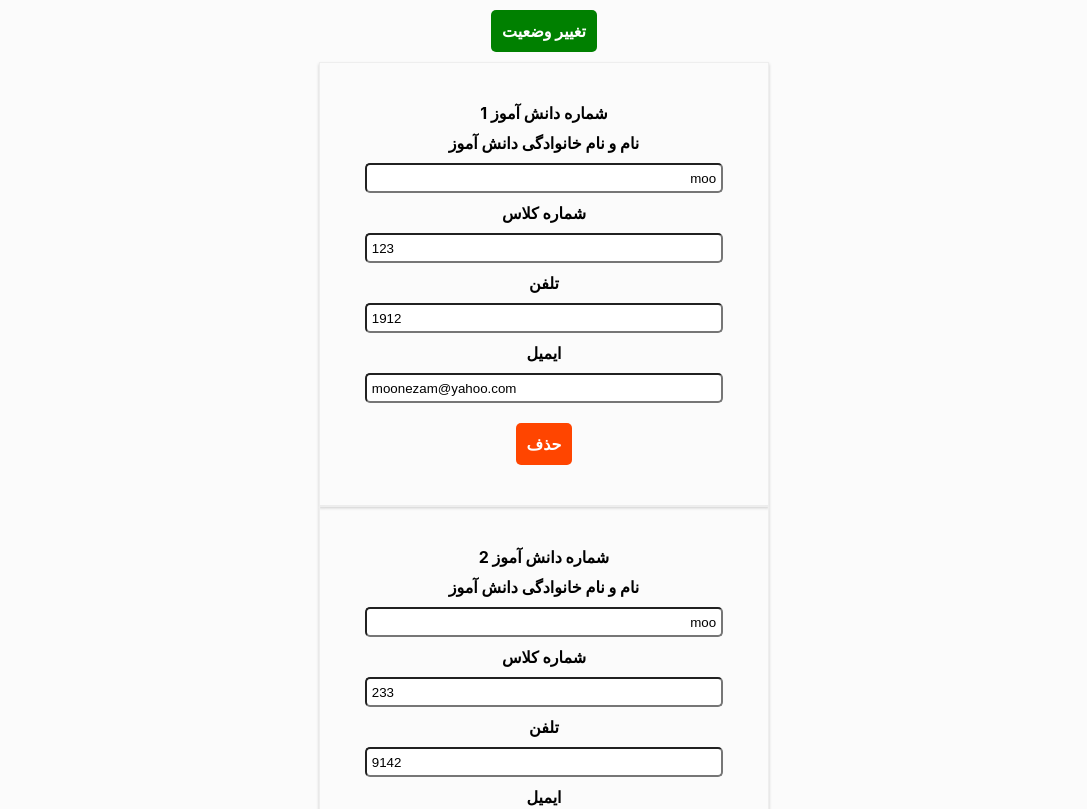
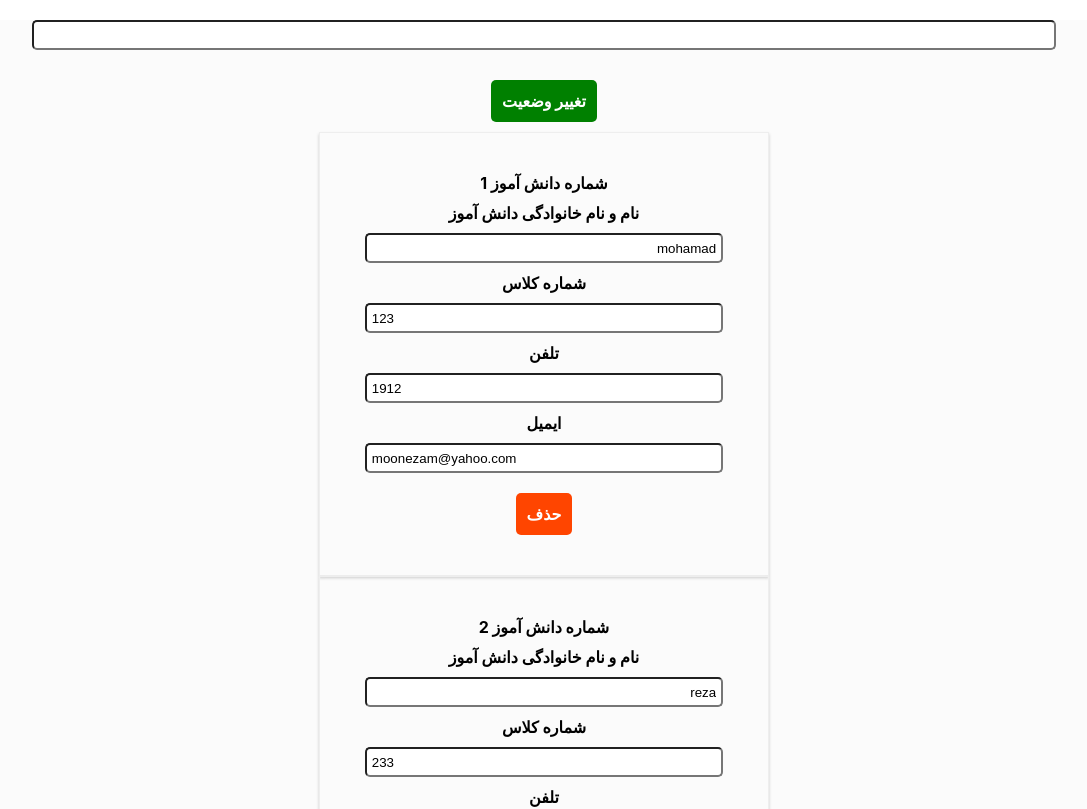
Before and after one commit to MrNezamDeveloper/students, a React (Create React App) app: page / in a window 1280 px wide. Shown: the top 809 px of the page, without its empty margins (96-1183 px from the left). Built offline with nearby package versions, Linux system fonts and the light colour scheme.

Commit message:
add serach inpute as name student

```diff
--- a/src/App.css
+++ b/src/App.css
@@ -9,3 +9,12 @@
     background-color: rgba(241, 241, 241, 0.274);
     text-align: center;
 }
+.app > input {
+   display: flex;
+    margin: 20px auto;
+    width: 80%;
+    height: 30px;
+    border-radius: 5px;
+    padding: 5px;
+    direction: ltr;
+}
--- a/src/App.js
+++ b/src/App.js
@@ -1,21 +1,35 @@
-import React, { useState } from 'react';
+import React, { useState, useEffect } from 'react';
 import './App.css';
 import Students from './component/Students';
 import Button from './component/UI/Button/Button';
 
 const App = () => {
   const [state, setState] = useState([
-    { id: 1, name: "moo", classnumber: 123, tell: 1912, email: "moonezam@yahoo.com" },
-    { id: 2, name: "moo", classnumber: 233, tell: 9142, email: "moonezam@yahoo.com" },
-    { id: 3, name: "moo", classnumber: 14423, tell: 5912, email: "moonezam@yahoo.com" },
-    { id: 4, name: "moo", classnumber: 13323, tell: 9712, email: "moonezam@yahoo.com" },
+    { id: 1, name: "mohamad", classnumber: 123, tell: 1912, email: "moonezam@yahoo.com" },
+    { id: 2, name: "reza", classnumber: 233, tell: 9142, email: "moonezam@yahoo.com" },
+    { id: 3, name: "alireza", classnumber: 14423, tell: 5912, email: "moonezam@yahoo.com" },
+    { id: 4, name: "mohamadreza", classnumber: 13323, tell: 9712, email: "moonezam@yahoo.com" },
   ])
-  const [toggle, setToggle] = useState(false)
+  const [toggle, setToggle] = useState(false);
+  const [arryHold, setArryHold] = useState([])
+  const [search, setSearch] = useState('');
+
+  useEffect(() => {
+    setArryHold(state)
+  }, []);
+
+  const searchHandeler = (e) => {
+    const itemData = arryHold.filter((item) => {
+      const itemData = item.name.toUpperCase()
+      const textData = e.target.value.toUpperCase()
+      return itemData.indexOf(textData) > -1
+    })
+    setState(itemData)
+    setSearch(e.target.value)
+  }
 
   const nameHandeler = (event, id) => {
-    const studentIndex = state.findIndex((para) => {
-      return para.id === id
-    })
+    const studentIndex = state.findIndex(para => para.id === id)
     const findStudent = { ...state[studentIndex] }
     findStudent.name = event.target.value;
     const students = [...state]
@@ -64,7 +78,9 @@ const App = () => {
 
   }
   return (
+
     <div className="app">
+      <input value={search} onChange={searchHandeler} />
       <Button btntype="success" clicked={toggleHandler}>
         تغییر وضعیت
       </Button>
```
